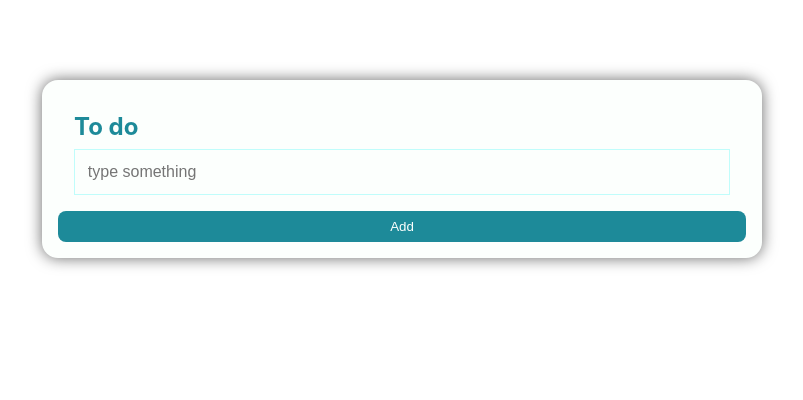
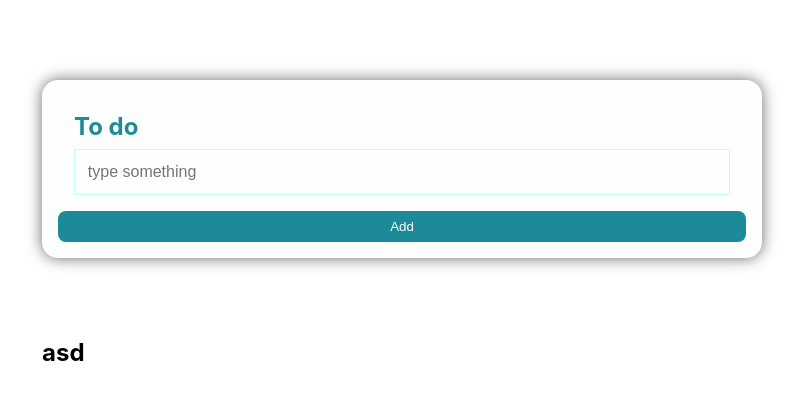
Before and after one commit to YasudaYutaka/simple-to-do-list, a React (Create React App) app: page / in a window 1280 px wide. Shown: the top 400 px of the page, without its empty margins (238-1041 px from the left). Built offline with nearby package versions, Linux system fonts and the light colour scheme.

Commit message:
content variable

```diff
--- a/src/App.js
+++ b/src/App.js
@@ -24,12 +24,18 @@ function App() {
     })
   }
 
+  let content = (<p className="nothing">Nothing found :(</p>);
+  if(enteredText.length > 0) {
+    content = (<ItemList text={enteredText} onDeleteItem={deleteItemHandler} />);
+  }
+
   return (
     <header>
       <section className="input-section">
         <ToDoInput onAddItem={addItemHandler} />
       </section>
       <section className="items-section">
+        {content}
       </section>
     </header>
   );
```
